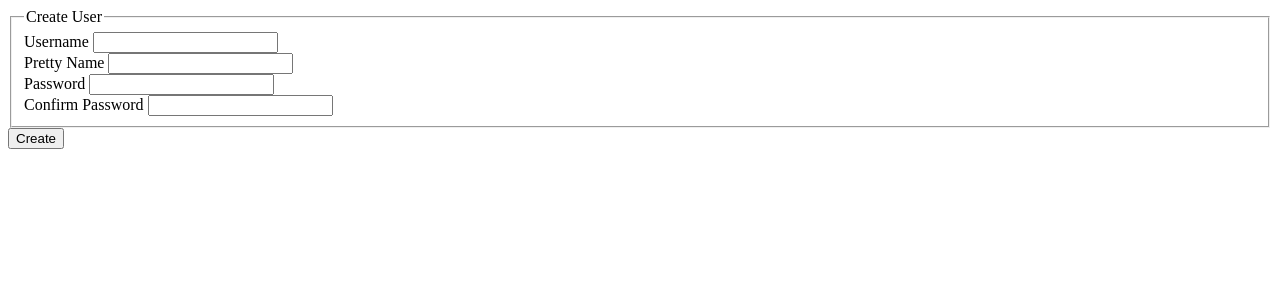
After one commit to Quar15/QCheckServ, a Flask app: template master/qcheckserv/templates/users/create.html in a window 1280 px wide. The commit adds this page. Shown: the top 300 px of the page. Run offline with Flask 3, Linux system fonts and the light colour scheme; the template is opened without the code that fills it: values that come from a table or form of the project are taken from there, others are empty.

Commit message:
[+] User creation, user login, error handlers, config options + env

```diff
--- a/master/qcheckserv/templates/index.html
+++ b/master/qcheckserv/templates/index.html
@@ -4,7 +4,7 @@
     <meta charset="UTF-8">
     <meta name="viewport" content="width=device-width, initial-scale=1.0">
     <title>Dashboard | QCheckServ</title>
-    <link rel="stylesheet" href="../static/css/style.css">
+    <link rel="stylesheet" href="{{ url_for('static', filename='css/style.css') }}">
 
     <link rel="preconnect" href="https://fonts.googleapis.com">
     <link rel="preconnect" href="https://fonts.gstatic.com" crossorigin>
@@ -19,7 +19,7 @@
 <body>
     <nav>
         <div class="logo">
-            <img src="../static/img/logo.png" alt="QCheckServ">
+            <img src="{{ url_for('static', filename='img/logo.png') }}" alt="QCheckServ">
         </div>
         <div class="menu">
             <a href="#" class="active"><i class='bx bxs-component'></i>Hosts (0)<div class="tag">BETA</div></a>
@@ -135,6 +135,6 @@
         var labels = ['2020-01-01 08:00:00', '2020-01-01 08:05:00', '2020-01-01 08:10:00', '2020-01-01 08:15:00', '2020-01-01 08:20:00', '2020-01-01 08:25:00', '2020-01-01 08:30:00', '2020-01-01 08:35:00', '2020-01-01 08:40:00', '2020-01-01 08:45:00', '2020-01-01 08:50:00', '2020-01-01 08:55:00', '2020-01-01 09:00:00'];
         var valuesCpu = [1, 2, 3, 4, 5, 6, 7, 8, 9, 100, 'ERROR', 12, 53];
     </script>
-    <script src="../static/js/charts.js"></script>
+    <script src="{{ url_for('static', filename='js/charts.js') }}"></script>
 </body>
 </html>
--- /dev/null
+++ b/master/qcheckserv/templates/users/create.html
@@ -0,0 +1,71 @@
+<!DOCTYPE html>
+<html lang="en">
+<head>
+    <meta charset="UTF-8">
+    <meta name="viewport" content="width=device-width, initial-scale=1.0">
+    <title>QCheckServ | Create User</title>
+</head>
+<body>
+    <form method="POST" action="">
+        {{ form.hidden_tag() }}
+        <fieldset class="form-group">
+            <legend class="border-bottom mb-4">Create User</legend>
+            <div class="form-group">
+                {{ form.username.label(class="form-control-label") }}
+                {% if form.username.errors %}
+                    {{ form.username(class="form-control form-control-lg is-invalid") }}
+                    <div class="invalid-feedback">
+                        {% for error in form.username.errors %}
+                            <span>{{ error }}</span>
+                        {% endfor %}
+                    </div>
+                {% else %}
+                    {{ form.username(class="form-control form-control-lg") }}
+                {% endif %}
+            </div>
+            <div class="form-group">
+                {{ form.pretty_name.label(class="form-control-label") }}
+                {% if form.pretty_name.errors %}
+                    {{ form.pretty_name(class="form-control form-control-lg is-invalid") }}
+                    <div class="invalid-feedback">
+                        {% for error in form.pretty_name.errors %}
+                            <span>{{ error }}</span>
+                        {% endfor %}
+                    </div>
+                {% else %}
+                    {{ form.pretty_name(class="form-control form-control-lg") }}
+                {% endif %}
+            </div>
+            <div class="form-group">
+                {{ form.password.label(class="form-control-label") }}
+                {% if form.password.errors %}
+                    {{ form.password(class="form-control form-control-lg is-invalid") }}
+                    <div class="invalid-feedback">
+                        {% for error in form.password.errors %}
+                            <span>{{ error }}</span>
+                        {% endfor %}
+                    </div>
+                {% else %}
+                    {{ form.password(class="form-control form-control-lg") }}
+                {% endif %}
+            </div>
+            <div class="form-group">
+                {{ form.confirm_password.label(class="form-control-label") }}
+                {% if form.confirm_password.errors %}
+                    {{ form.confirm_password(class="form-control form-control-lg is-invalid") }}
+                    <div class="invalid-feedback">
+                        {% for error in form.confirm_password.errors %}
+                            <span>{{ error }}</span>
+                        {% endfor %}
+                    </div>
+                {% else %}
+                    {{ form.confirm_password(class="form-control form-control-lg") }}
+                {% endif %}
+            </div>
+        </fieldset>
+        <div class="form-group">
+            {{ form.submit(class="btn btn-outline-info") }}
+        </div>
+    </form>
+</body>
+</html>
--- /dev/null
+++ b/master/qcheckserv/users/forms.py
@@ -0,0 +1,28 @@
+from flask_wtf import FlaskForm
+from wtforms import StringField, PasswordField, SubmitField, BooleanField
+from wtforms.validators import DataRequired, EqualTo, Length, ValidationError
+from flask_login import current_user
+from qcheckserv.users.models import User
+
+
+class RegistrationForm(FlaskForm):
+    username = StringField('Username',
+                           validators=[DataRequired(), Length(min=2, max=20)])
+    pretty_name = StringField('Pretty Name',
+                              validators=[DataRequired(), Length(min=2, max=50)])
+    password = PasswordField('Password', validators=[DataRequired()])
+    confirm_password = PasswordField('Confirm Password',
+                                     validators=[DataRequired(), EqualTo('password')])
+    submit = SubmitField('Create')
+
+    def validate_username(self, username):
+        user = User.query.filter_by(username=username.data).first()
+        if user:
+            raise ValidationError('That username is taken. Please choose a different one.')
+
+
+class LoginForm(FlaskForm):
+    username = StringField('Username', validators=[DataRequired()])
+    password = PasswordField('Password', validators=[DataRequired()])
+    remember = BooleanField('Remember Me')
+    submit = SubmitField('Login')
--- a/master/run.py
+++ b/master/run.py
@@ -0,0 +1,7 @@
+from qcheckserv import create_app
+import os
+
+app = create_app(os.getenv("QCHECKSERV_APP_CONFIG", "qcheckserv.config.DevelopmentConfig"))
+
+if __name__ == "__main__":
+    app.run()
```
Also changed, not shown: master/qcheckserv/__init__.py (added, +29 -0 lines), master/qcheckserv/config.py (added, +30 -0 lines), master/qcheckserv/errors/handlers.py (added, +18 -0 lines), master/qcheckserv/main/routes.py (added, +14 -0 lines), master/qcheckserv/templates/errors/401.html (added, +11 -0 lines), master/qcheckserv/templates/errors/404.html (added, +11 -0 lines), master/qcheckserv/templates/login.html (added, +58 -0 lines), master/qcheckserv/users/models.py (added, +17 -0 lines), master/qcheckserv/users/routes.py (added, +42 -0 lines), master/requirements.txt (added, +7 -0 lines), master/qcheckserv/errors/__init__.py (added), master/qcheckserv/main/__init__.py (added), master/qcheckserv/templates/errors/500.html (added), master/qcheckserv/users/__init__.py (added), 1 other file.
